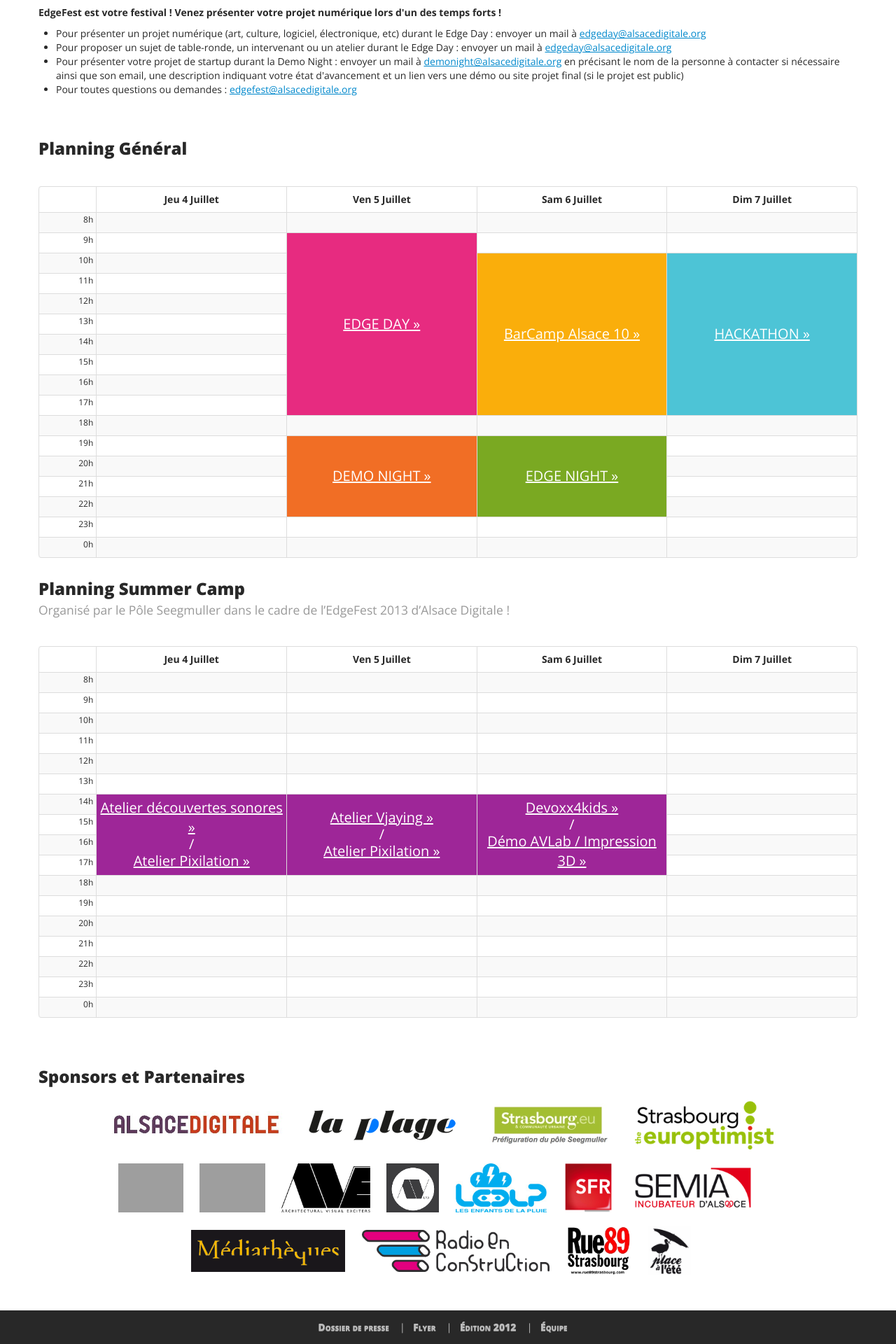
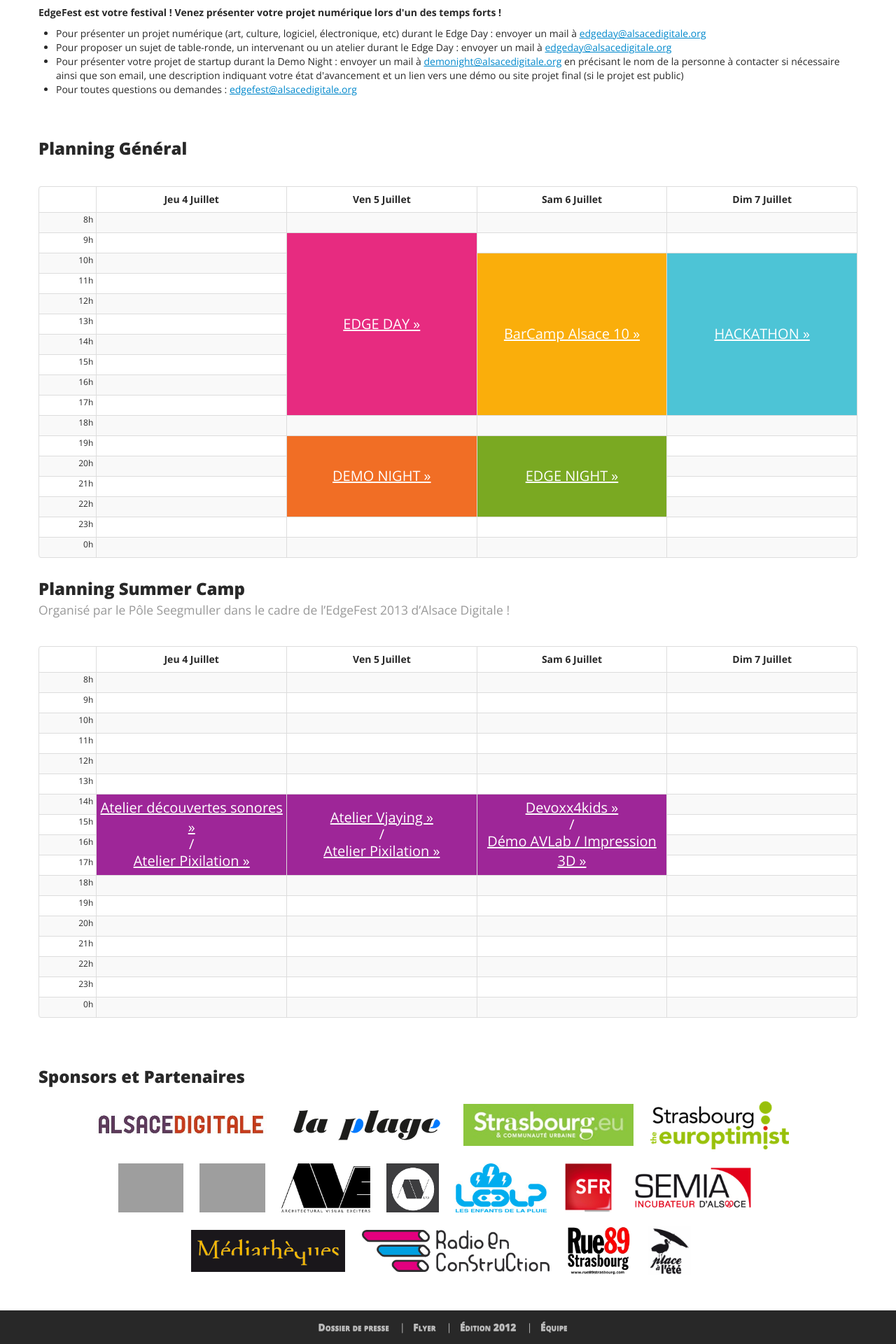
Before and after one commit to AlsaceDigitale/edgefest, a Jekyll site: the page built from index.html, in a window 1280 px wide. Shown: the part 832-2752 px from the top of the page at 70% size. Built offline with Jekyll 4.4.1, drawn with Linux system fonts in a browser that asks for light colours; some web fonts are replaced; grey boxes are pictures that could not be loaded.

Commit message:
Replace logo for "strasbourg.eu"

```diff
--- a/_layouts/default.html
+++ b/_layouts/default.html
@@ -52,7 +52,7 @@
             <ul class="inline sponsors">
               <li><a href="http://www.alsacedigitale.org" target="_blank"><img src="img/alsacedigitale.png"/></a></li>
               <li><a href="http://www.laplagedigitale.eu" target="_blank"><img src="img/laplagedigitale.png"/></a></li>
-              <li><a href="http://www.strasbourg.eu" target="_blank"><img src="img/strasbourgprefiguration.png"/></a></li>
+              <li><a href="http://www.strasbourg.eu" target="_blank"><img class="smaller" src="img/strasbourg_eu.jpg"/></a></li>
               <li><a href="http://www.strasbourg.eu" target="_blank"><img src="img/StrasbourgTheEuroptimist.png"/></a></li>
               <br/>
               <li><a href="http://services-numeriques.unistra.fr/culture-numerique/centre-de-culture-numerique.html" target="_blank"><img src="img/ccn.png"/></a></li>
```
Also changed, not shown: img/strasbourg_eu.jpg (added), img/strasbourgprefiguration.png (deleted).
